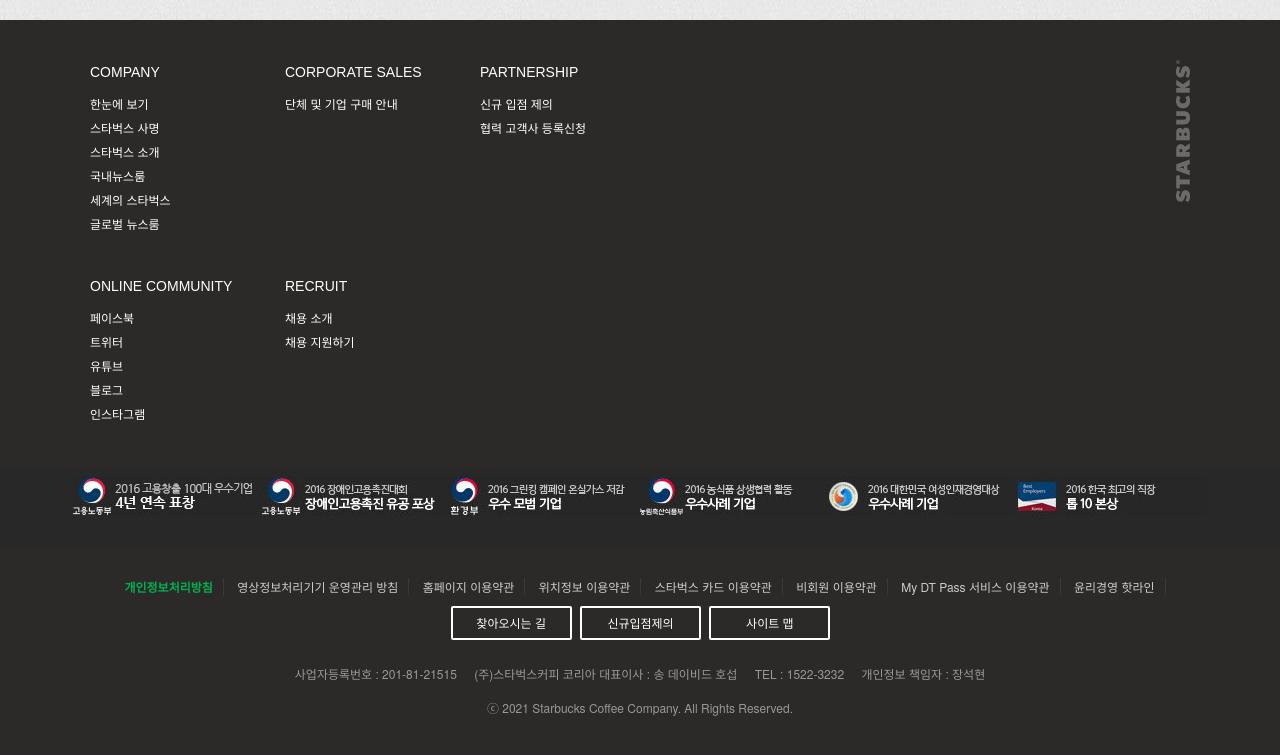
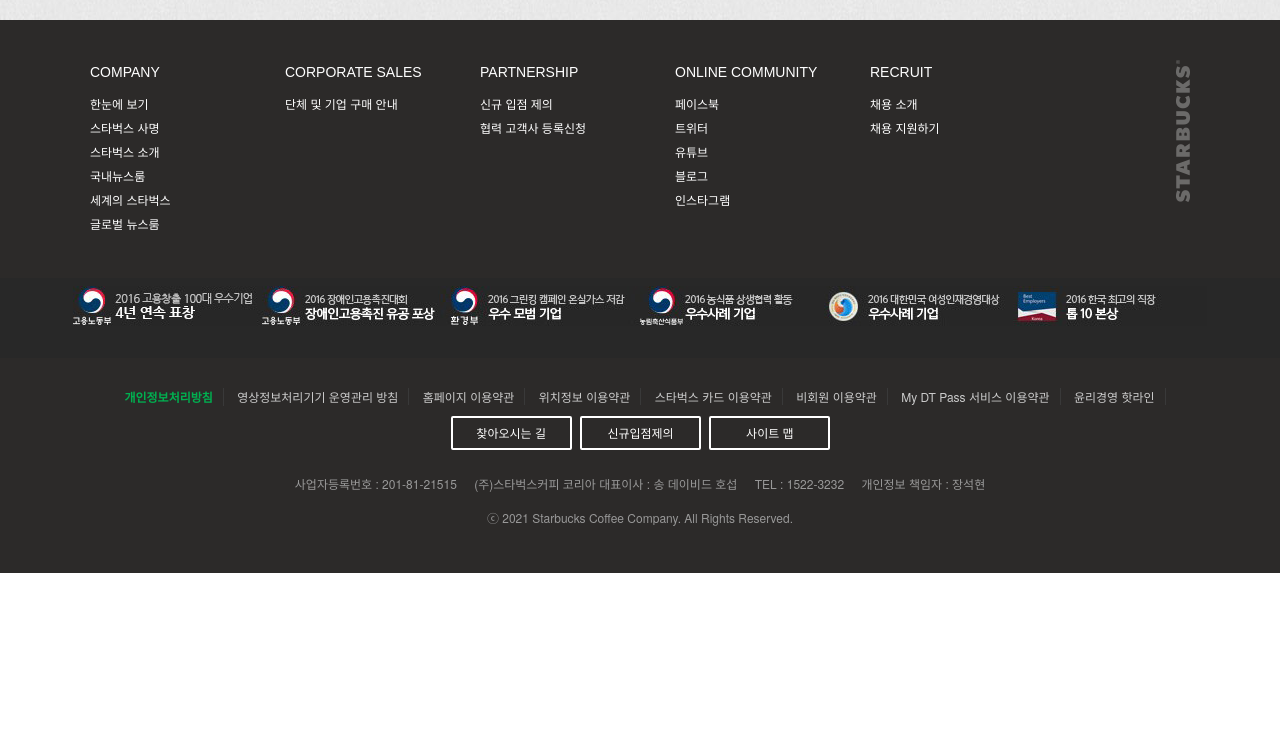
Before and after one commit to twogil92s/starbucks, a plain HTML site: page index.html in a window 1280 px wide. Shown: the part 3916-4671 px from the top of the page. After the commit the page ends 4489 px from the top, so only its background shows below. Drawn offline with Linux system fonts and the light colour scheme; some icons are missing; a web font is replaced by a local one.

Commit message:
Update index.html

```diff
--- a/index.html
+++ b/index.html
@@ -434,7 +434,7 @@
                         <li><a href="#">신규 입점 제의</a></li>
                         <li><a href="#">협력 고객사 등록신청</a></li>
                     </ul>
-                    <ul style="clear: both; margin-top: 30px;">
+                    <ul>
                         <li class="footer_menu_title">
                             <a href="#" class="m_ttl">ONLINE COMMUNITY</a>
                         </li>
@@ -444,7 +444,7 @@
                         <li><a href="#">블로그</a></li>
                         <li><a href="#">인스타그램</a></li>
                     </ul>
-                    <ul style="margin-top: 30px;">
+                    <ul>
                         <li class="footer_menu_title">
                             <a href="#" class="m_ttl">RECRUIT</a>
                         </li>
```
